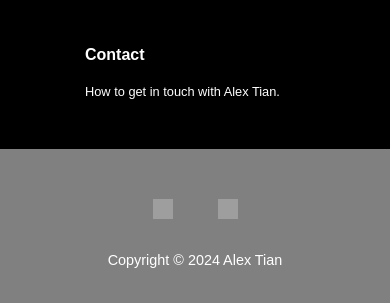
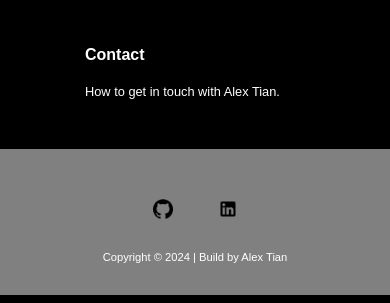
Before and after one commit to alextianyf/CV, a Flask app: page / in a window 390 px wide. Shown: the part 2175-2478 px from the top of the page. Run offline with Flask 3, Linux system fonts and the light colour scheme; grey boxes are pictures that could not be loaded.

Commit message:
footer icon path update

```diff
--- a/server.py
+++ b/server.py
@@ -1,10 +1,12 @@
 from flask import Flask, render_template
+import datetime
 
 app = Flask(__name__)
 
 @app.route("/")
 def home():
-    return render_template("index.html")
+    current_year = datetime.datetime.now().year
+    return render_template("index.html", year = current_year)
 
 if __name__ == "__main__":
     app.run(debug=True)
--- a/static/styles.css
+++ b/static/styles.css
@@ -283,7 +283,7 @@ footer {
         text-indent: 5%;
     }
     footer{
-        font-size: 0.9em;
+        font-size: 0.7em;
     }
 
     .footer_icon_section {
--- a/templates/index.html
+++ b/templates/index.html
@@ -3,7 +3,7 @@
 <head>
     <meta charset="UTF-8">
     <meta name="viewport" content="width=device-width, initial-scale=1.0">
-    <title>Alex Tian</title>
+    <title>Alex Tian's Website</title>
     <link rel="stylesheet" href="static/styles.css">
 </head>
 <body>
@@ -98,12 +98,12 @@
 <footer>
     <div class="footer_icon_section">
         <a href="https://github.com/alextianyf">
-            <img class="footer_icon" src="static/assets/github.png" alt="GitHub">
+            <img class="footer_icon" src="static/images/github.png" alt="GitHub">
         </a>
         <a href="https://linkedin.com/in/yunfei-alex-tian-2b9317195">
-            <img class="footer_icon" src="static/assets/linkedin.png" alt="LinkedIn">
+            <img class="footer_icon" src="static/images/linkedin.png" alt="LinkedIn">
         </a>
     </div>
-    <p>Copyright &copy; 2024 Alex Tian </p>
+    <p>Copyright &copy; {{year}} | Build by Alex Tian </p>
 </footer>
 </html>
```
